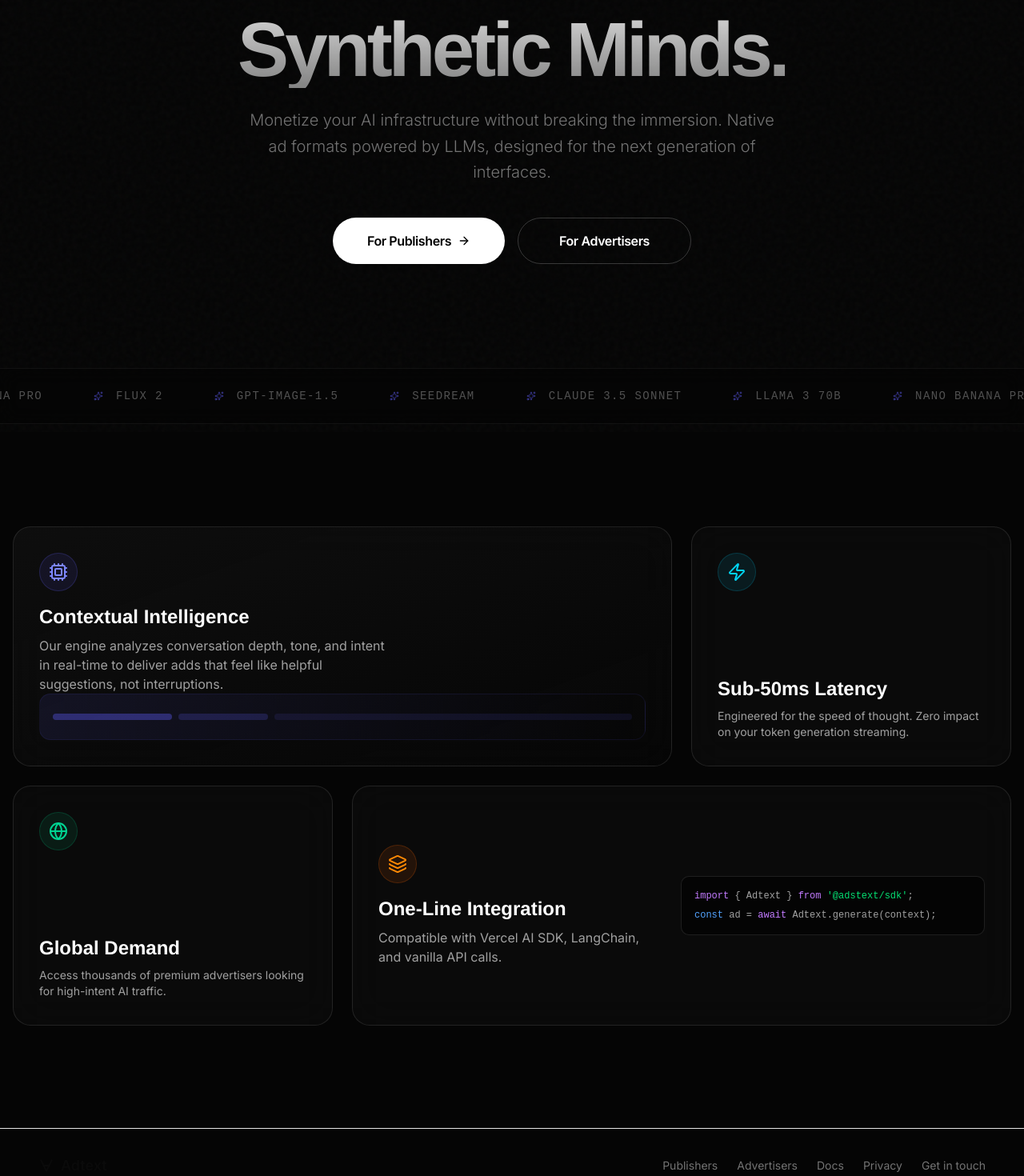
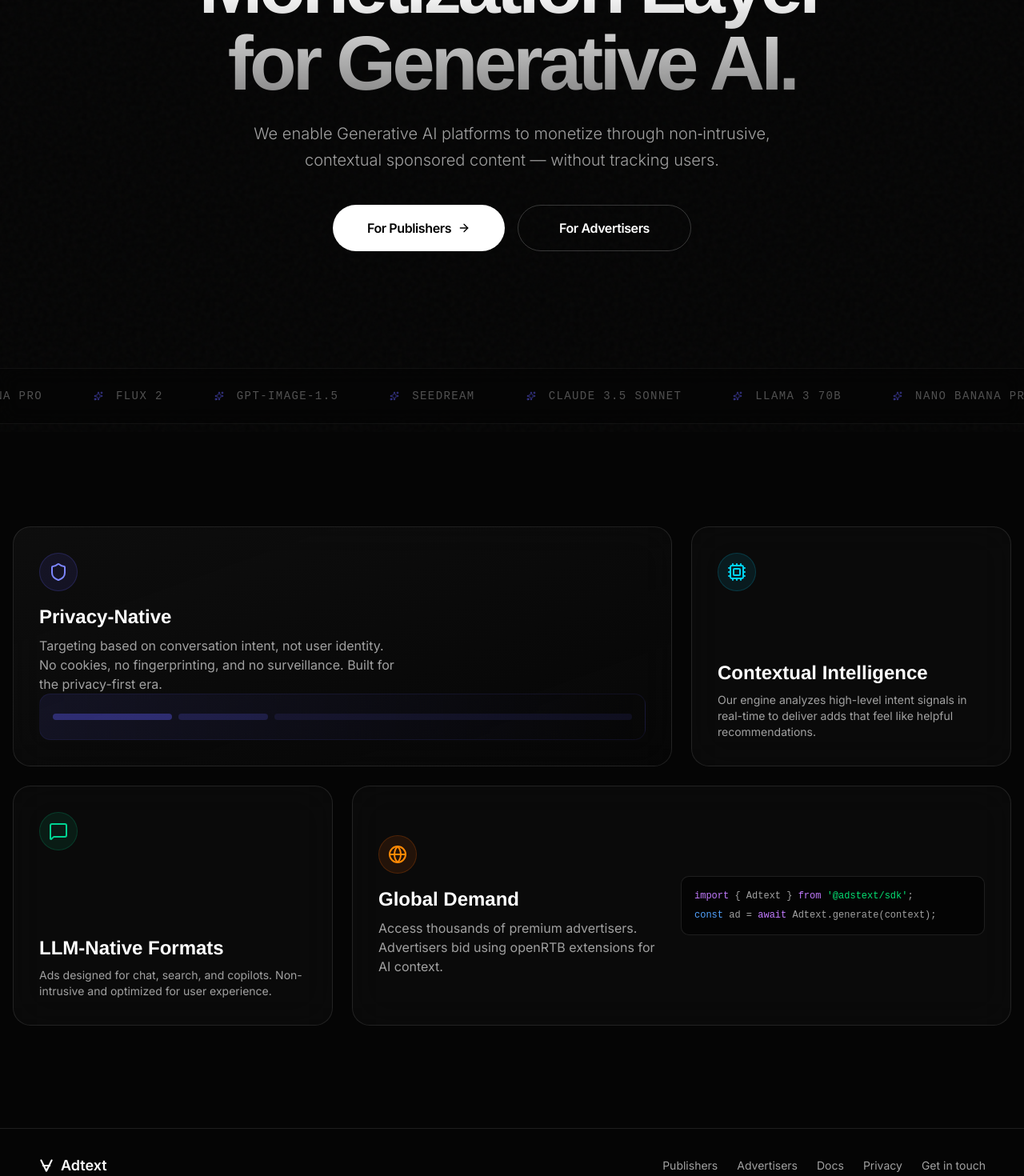
Before and after one commit to Manish881-hub/Adtext, a Next.js app: page / in a window 1280 px wide. Shown: the part 260-1730 px from the top of the page at 80% size. Built offline with nearby package versions, Linux system fonts and the light colour scheme.

Commit message:
feat: update homepage hero and features with privacy-native vision

```diff
--- a/src/app/page.tsx
+++ b/src/app/page.tsx
@@ -1,6 +1,6 @@
 import Link from "next/link";
 import { Footer } from "@/components/layout/Footer";
-import { ArrowRight, Bot, Cpu, Zap, Globe, Layers, Sparkles } from "lucide-react";
+import { ArrowRight, Bot, Cpu, Zap, Globe, Layers, Sparkles, Shield, MessageSquare } from "lucide-react";
 import * as React from "react";
 
 // Mock Data for ticker
@@ -8,7 +8,7 @@
 
 export default function Home() {
   return (
-    <main className="min-h-screen bg-[#050505] text-white overflow-x-hidden relative selection:bg-indigo-500/30 selection:text-indigo-200">
+    <main className="dark min-h-screen bg-[#050505] text-white overflow-x-hidden relative selection:bg-indigo-500/30 selection:text-indigo-200">
 
       {/* Background Noise/Grid Effect */}
       <div className="fixed inset-0 z-0 pointer-events-none opacity-[0.03]"
@@ -16,15 +16,14 @@
       </div>
 
       {/* Hero Section */}
-      <section className="relative z-10 flex flex-col items-center justify-center min-h-[90vh] px-4 pt-20 pb-32 max-w-7xl mx-auto text-center">
+      <section className="relative z-10 flex flex-col items-center justify-center min-h-[calc(100vh-5rem)] px-4 pt-32 pb-20 md:pt-20 md:pb-32 max-w-7xl mx-auto text-center">
 
         <h1 className="max-w-4xl text-5xl md:text-7xl lg:text-8xl font-heading font-bold tracking-tighter text-transparent bg-clip-text bg-gradient-to-b from-white via-white to-white/50 mb-6 animate-in fade-in slide-in-from-bottom-8 duration-1000 fill-mode-both delay-100">
-          The Revenue Engine for <br className="hidden md:block" /> Synthetic Minds.
+          The Privacy‑Native Monetization Layer <br className="hidden md:block" /> for Generative AI.
         </h1>
 
         <p className="max-w-2xl text-lg md:text-xl text-muted-foreground font-light leading-relaxed mb-10 animate-in fade-in slide-in-from-bottom-8 duration-1000 fill-mode-both delay-200">
-          Monetize your AI infrastructure without breaking the immersion.
-          Native ad formats powered by LLMs, designed for the next generation of interfaces.
+          We enable Generative AI platforms to monetize through non‑intrusive, contextual sponsored content — without tracking users.
         </p>
 
         <div className="flex flex-col sm:flex-row gap-4 w-full max-w-md animate-in fade-in slide-in-from-bottom-8 duration-1000 fill-mode-both delay-300">
@@ -54,16 +53,16 @@
       <section className="relative z-10 max-w-7xl mx-auto px-4 py-32">
         <div className="grid grid-cols-1 md:grid-cols-3 gap-6 auto-rows-[300px]">
 
-          {/* Feature 1: The Core */}
+          {/* Feature 1: Privacy First */}
           <div className="md:col-span-2 relative group overflow-hidden rounded-3xl border border-white/10 bg-gradient-to-br from-neutral-900/50 to-neutral-900/10 backdrop-blur-xl p-8 hover:border-indigo-500/30 transition-colors duration-500">
             <div className="absolute inset-0 bg-indigo-500/5 opacity-0 group-hover:opacity-100 transition-opacity duration-500" />
             <div className="relative z-10 h-full flex flex-col justify-between">
               <div>
                 <div className="w-12 h-12 rounded-full bg-indigo-500/10 flex items-center justify-center mb-4 border border-indigo-500/20">
-                  <Cpu className="w-6 h-6 text-indigo-400" />
+                  <Shield className="w-6 h-6 text-indigo-400" />
                 </div>
-                <h3 className="text-2xl font-heading font-semibold text-white mb-2">Contextual Intelligence</h3>
-                <p className="text-neutral-400 max-w-md">Our engine analyzes conversation depth, tone, and intent in real-time to deliver adds that feel like helpful suggestions, not interruptions.</p>
+                <h3 className="text-2xl font-heading font-semibold text-white mb-2">Privacy-Native</h3>
+                <p className="text-neutral-400 max-w-md">Targeting based on conversation intent, not user identity. No cookies, no fingerprinting, and no surveillance. Built for the privacy-first era.</p>
               </div>
               {/* Abstract visual */}
               <div className="w-full h-32 bg-gradient-to-r from-indigo-500/10 to-transparent rounded-xl border border-indigo-500/10 flex items-center px-4 gap-2">
@@ -74,44 +73,44 @@
             </div>
           </div>
 
-          {/* Feature 2: Speed */}
+          {/* Feature 2: Contextual Intelligence */}
           <div className="md:col-span-1 relative group overflow-hidden rounded-3xl border border-white/10 bg-neutral-900/30 backdrop-blur-xl p-8 hover:border-cyan-500/30 transition-colors duration-500">
             <div className="absolute inset-0 bg-cyan-500/5 opacity-0 group-hover:opacity-100 transition-opacity duration-500" />
             <div className="relative z-10 h-full flex flex-col justify-between">
               <div className="w-12 h-12 rounded-full bg-cyan-500/10 flex items-center justify-center mb-4 border border-cyan-500/20">
-                <Zap className="w-6 h-6 text-cyan-400" />
+                <Cpu className="w-6 h-6 text-cyan-400" />
               </div>
               <div>
-                <h3 className="text-2xl font-heading font-semibold text-white mb-2">Sub-50ms Latency</h3>
-                <p className="text-neutral-400 text-sm">Engineered for the speed of thought. Zero impact on your token generation streaming.</p>
+                <h3 className="text-2xl font-heading font-semibold text-white mb-2">Contextual Intelligence</h3>
+                <p className="text-neutral-400 text-sm">Our engine analyzes high-level intent signals in real-time to deliver adds that feel like helpful recommendations.</p>
               </div>
             </div>
           </div>
 
-          {/* Feature 3: Global Reach */}
+          {/* Feature 3: Native Formats */}
           <div className="md:col-span-1 relative group overflow-hidden rounded-3xl border border-white/10 bg-neutral-900/30 backdrop-blur-xl p-8 hover:border-emerald-500/30 transition-colors duration-500">
             <div className="absolute inset-0 bg-emerald-500/5 opacity-0 group-hover:opacity-100 transition-opacity duration-500" />
             <div className="relative z-10 h-full flex flex-col justify-between">
               <div className="w-12 h-12 rounded-full bg-emerald-500/10 flex items-center justify-center mb-4 border border-emerald-500/20">
-                <Globe className="w-6 h-6 text-emerald-400" />
+                <MessageSquare className="w-6 h-6 text-emerald-400" />
               </div>
               <div>
-                <h3 className="text-2xl font-heading font-semibold text-white mb-2">Global Demand</h3>
-                <p className="text-neutral-400 text-sm">Access thousands of premium advertisers looking for high-intent AI traffic.</p>
+                <h3 className="text-2xl font-heading font-semibold text-white mb-2">LLM-Native Formats</h3>
+                <p className="text-neutral-400 text-sm">Ads designed for chat, search, and copilots. Non-intrusive and optimized for user experience.</p>
               </div>
             </div>
           </div>
 
-          {/* Feature 4: Integration */}
+          {/* Feature 4: OpenRTB & Integration */}
           <div className="md:col-span-2 relative group overflow-hidden rounded-3xl border border-white/10 bg-neutral-900/30 backdrop-blur-xl p-8 hover:border-orange-500/30 transition-colors duration-500">
             <div className="absolute inset-0 bg-orange-500/5 opacity-0 group-hover:opacity-100 transition-opacity duration-500" />
             <div className="relative z-10 h-full flex flex-row items-center gap-8">
               <div className="flex-1">
                 <div className="w-12 h-12 rounded-full bg-orange-500/10 flex items-center justify-center mb-4 border border-orange-500/20">
-                  <Layers className="w-6 h-6 text-orange-400" />
+                  <Globe className="w-6 h-6 text-orange-400" />
                 </div>
-                <h3 className="text-2xl font-heading font-semibold text-white mb-2">One-Line Integration</h3>
-                <p className="text-neutral-400">Compatible with Vercel AI SDK, LangChain, and vanilla API calls.</p>
+                <h3 className="text-2xl font-heading font-semibold text-white mb-2">Global Demand</h3>
+                <p className="text-neutral-400">Access thousands of premium advertisers. Advertisers bid using openRTB extensions for AI context.</p>
               </div>
               <div className="hidden md:block flex-1 rounded-lg bg-black/50 border border-white/10 p-4 font-mono text-xs text-neutral-400">
                 <p><span className="text-purple-400">import</span> {"{ Adtext }"} <span className="text-purple-400">from</span> <span className="text-green-400">'@adstext/sdk'</span>;</p>
```
